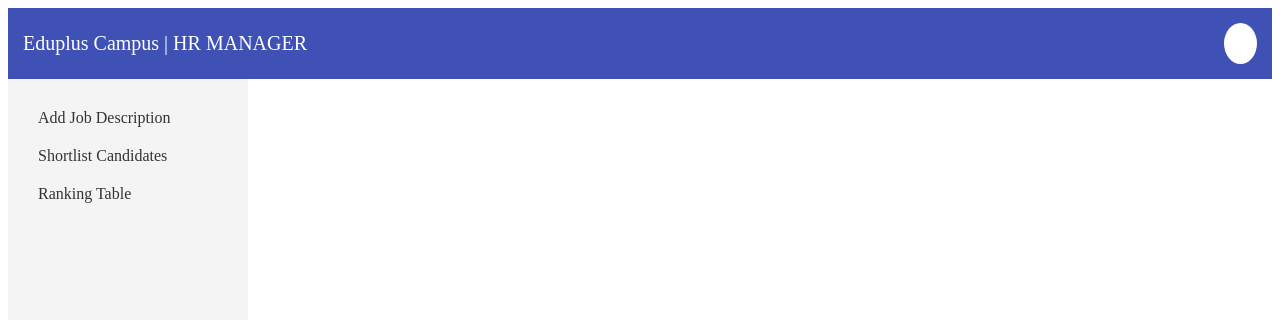
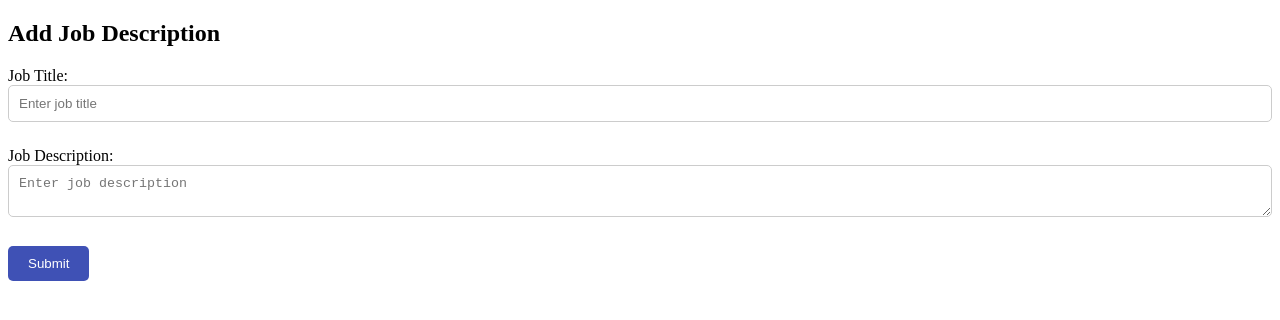
Before and after one commit to pratikk2609/Eduplus_Project, a Vue app: page /hr in a window 1280 px wide. Shown: the top 320 px of the page. Built offline with nearby package versions, Linux system fonts and the light colour scheme.

Commit message:
hr page skills extracted from front end

```diff
--- a/src/components/HR.vue
+++ b/src/components/HR.vue
@@ -1,303 +1,92 @@
 <template>
   <div>
-    <div class="header">
-      <div class="header-title">Eduplus Campus | HR MANAGER</div>
-      <div class="header-right">
-        <button class="profile-btn" @click="toggleDropdown">H</button>
-        <div class="dropdown" v-if="dropdownVisible">
-          <router-link to="/profile">Profile</router-link>
-          <router-link to="/login" @click="logout">Logout</router-link>
-        </div>
-      </div>
-    </div>
-
-    <div class="content">
-
-      <div class="sidebar">
-        <a @click="showAddJobForm">Add Job Description</a>
-        <a @click="shortlistCandidates">Shortlist Candidates</a>
-        <a @click="fetchRankingTable">Ranking Table</a>
-      </div>
-
-
-      <div class="main-content">
-
-        <div v-if="isJobFormVisible">
     <h2>Add Job Description</h2>
     <form @submit.prevent="submitJobDescription">
       <div class="form-group">
-              <label for="job-title">Job Title</label>
-              <input type="text" id="job-title" v-model="jobTitle" placeholder="Enter job title" required />
+        <label for="jobTitle">Job Title:</label>
+        <input
+          type="text"
+          id="jobTitle"
+          v-model="jobTitle"
+          placeholder="Enter job title"
+          required
+        />
       </div>
       <div class="form-group">
-              <label for="job-description">Job Description</label>
-              <textarea id="job-description" v-model="jobDescription" placeholder="Enter job description" required></textarea>
+        <label for="jobDescription">Job Description:</label>
+        <textarea
+          id="jobDescription"
+          v-model="jobDescription"
+          placeholder="Enter job description"
+          required
+        ></textarea>
       </div>
-            <button type="submit">Submit Job Description</button>
+      <button type="submit">Submit</button>
     </form>
-        </div>
-
-        <div v-if="isShortlistVisible">
-          <h3>Apply Filters</h3>
-
-          <div class="filter-chips">
-            <span v-for="filter in selectedFilters" :key="filter" class="chip">
-              {{ filter }} <button @click="removeFilter(filter)">x</button>
-            </span>
-          </div>
-
-          <div class="filter-options">
-            <label class="filter-option" v-for="option in filterOptions" :key="option.name">
-              <input type="checkbox" :value="option.name" v-model="selectedFilters" />
-              <i :class="option.icon"></i> {{ option.name }}
-            </label>
-          </div>
-
-          <div v-if="selectedFilters.includes('10th')">
-            <label for="10th-score">10th Percentage:</label>
-            <input type="number" v-model="filter10th" placeholder="Enter 10th percentage" />
-          </div>
-
-          <div v-if="selectedFilters.includes('12th')">
-            <label for="12th-score">12th Percentage:</label>
-            <input type="number" v-model="filter12th" placeholder="Enter 12th percentage" />
-          </div>
-
-          <div v-if="selectedFilters.includes('CGPA')">
-            <label for="cgpa">CGPA:</label>
-            <input type="number" v-model="filterCGPA" placeholder="Enter CGPA" />
-          </div>
-
-          <div v-if="selectedFilters.includes('Skills')">
-            <label for="skills">Skills (comma separated):</label>
-            <input type="text" v-model="filterSkills" placeholder="Enter skills" />
-          </div>
-
-          <button @click="applyFilters">Apply Filters</button>
-        </div>
-
-
-        <div v-if="isShortlistVisible && shortlistedResumes.length > 0">
-          <h2>Shortlist Candidates</h2>
-          <table>
-            <thead>
-              <tr>
-                <th>Sr. No</th>
-                <th>Name</th>
-                <th>Download Resume</th>
-              </tr>
-            </thead>
-            <tbody>
-              <tr v-for="(resume, index) in filteredResumes" :key="resume.id">
-                <td>{{ index + 1 }}</td>
-                <td>{{ resume.name }}</td>
-                <td><button @click="downloadResume(resume.fileUrl)">Download Resume</button></td>
-              </tr>
-            </tbody>
-          </table>
-        </div>
-
-        <div v-if="isRankingTableVisible">
-          <h2>Ranking Table</h2>
-          <table>
-            <thead>
-              <tr>
-                <th>Rank</th>
-                <th>Name</th>
-                <th>CGPA</th>
-                <th>Experience (Years)</th>
-                <th>Skills</th>
-                <th>Achievements</th>
-                <th>Download Resume</th>
-              </tr>
-            </thead>
-            <tbody>
-              <tr v-for="(student, index) in rankedStudents" :key="student.id">
-                <td>{{ index + 1 }}</td>
-                <td>{{ student.name }}</td>
-                <td>{{ student.cgpa }}</td>
-                <td>{{ student.experience }}</td>
-                <td>{{ student.skills.join(', ') }}</td>
-                <td>{{ student.achievements }}</td>
-                <td><button @click="downloadResume(student.fileUrl)">Download Resume</button></td>
-              </tr>
-            </tbody>
-          </table>
-        </div>
-      </div>
-    </div>
   </div>
 </template>
 
+<script>
+import axios from "axios";
 
-<script>
 export default {
   data() {
     return {
-      dropdownVisible: false,
-      isJobFormVisible: false,
-      isShortlistVisible: false,
-      isRankingTableVisible: false,
-      jobTitle: '',
-      jobDescription: '',
-      resumes: [],
-      rankedStudents: [],
-      shortlistedResumes: [],
-      selectedFilters: [],
-      filterOptions: [
-        { name: '10th', icon: 'fa fa-graduation-cap' },
-        { name: '12th', icon: 'fa fa-graduation-cap' },
-        { name: 'CGPA', icon: 'fa fa-trophy' },
-        { name: 'Skills', icon: 'fa fa-cogs' }
-      ],
-      filter10th: '',
-      filter12th: '',
-      filterCGPA: '',
-      filterSkills: '',
-      filteredResumes: []
+      jobTitle: "", // Store the job title
+      jobDescription: "", // Store the job description
     };
   },
   methods: {
-    toggleDropdown() {
-      this.dropdownVisible = !this.dropdownVisible;
-    },
-    logout() {
-      this.$router.push("/login");
-    },
-    showAddJobForm() {
-      this.isJobFormVisible = true;
-      this.isShortlistVisible = false;
-      this.isRankingTableVisible = false;
-    },
-    shortlistCandidates() {
-      this.isJobFormVisible = false;
-      this.isRankingTableVisible = false;
-      this.isShortlistVisible = true;
-      this.shortlistedResumes = [
-        { id: 1, name: 'John Doe', fileUrl: '/path/to/resume1.pdf' },
-        { id: 2, name: 'Jane Smith', fileUrl: '/path/to/resume2.pdf' },
-        { id: 3, name: 'Michael Johnson', fileUrl: '/path/to/resume3.pdf' },
-      ];
-      this.filteredResumes = [...this.shortlistedResumes];
-    },
-    fetchRankingTable() {
-      this.isJobFormVisible = false;
-      this.isShortlistVisible = false;
-      this.isRankingTableVisible = true;
-      this.rankedStudents = [
-        { id: 1, name: 'Student 1', cgpa: 8.5, experience: 2, skills: ['Java', 'Python'], achievements: 'Hackathon Winner', fileUrl: '/path/to/resume1.pdf' },
-        { id: 2, name: 'Student 2', cgpa: 9.1, experience: 1, skills: ['React', 'Node.js'], achievements: 'AWS Certification', fileUrl: '/path/to/resume2.pdf' },
-        { id: 3, name: 'Student 3', cgpa: 8.8, experience: 1, skills: ['C++', 'Django'], achievements: 'Top 10 in Coding Contest', fileUrl: '/path/to/resume3.pdf' },
-      ];
-    },
-    submitJobDescription() {
-      console.log('Job Description Submitted:', this.jobTitle, this.jobDescription);
-      this.jobTitle = '';
-      this.jobDescription = '';
-    },
-    applyFilters() {
-      this.filteredResumes = this.shortlistedResumes.filter(resume => {
-        let match = true;
-        if (this.selectedFilters.includes('10th') && this.filter10th) {
-          match = match && resume['10th'] >= this.filter10th;
+    async submitJobDescription() {
+      if (!this.jobDescription) {
+        alert("Please fill in the job description.");
+        return;
       }
-        if (this.selectedFilters.includes('12th') && this.filter12th) {
-          match = match && resume['12th'] >= this.filter12th;
-        }
-        if (this.selectedFilters.includes('CGPA') && this.filterCGPA) {
-          match = match && resume['CGPA'] >= this.filterCGPA;
-        }
-        if (this.selectedFilters.includes('Skills') && this.filterSkills) {
-          match = match && resume['skills'].includes(this.filterSkills);
-        }
-        return match;
-      });
-    },
-    removeFilter(filter) {
-      const index = this.selectedFilters.indexOf(filter);
-      if (index !== -1) {
-        this.selectedFilters.splice(index, 1);
+
+      const jobData = {
+        job_title: this.jobTitle,        // Include job title in the data sent to the backend
+        job_description: this.jobDescription, // Send job description
+      };
+
+      try {
+        const response = await axios.post(
+          "http://127.0.0.1:8000/hr-skills", // FastAPI endpoint for extracting skills
+          jobData,
+          { headers: { "Content-Type": "application/json" } }
+        );
+
+        console.log("Server Response:", response.data);
+        alert("Job description and skills extracted successfully!");
+
+        // Clear form fields after submission
+        this.jobTitle = "";
+        this.jobDescription = "";
+      } catch (error) {
+        console.error("Error submitting job description:", error);
+        alert("Failed to submit job description. Please try again.");
       }
     },
-    downloadResume(fileUrl) {
-      window.location.href = fileUrl;
-    }
-  }
+  },
 };
 </script>
 
 <style scoped>
-.header {
-  background-color: #3f51b5;
-  color: white;
-  padding: 15px;
-  display: flex;
-  justify-content: space-between;
-  align-items: center;
-}
-.header-title {
-  font-size: 20px;
-}
-.header-right {
-  position: relative;
-  display: inline-block;
-}
-.dropdown {
-  position: absolute;
-  background-color: #f9f9f9;
-  min-width: 100px;
-  box-shadow: 0px 8px 16px 0px rgba(0,0,0,0.2);
-  z-index: 1;
-  right: 0;
-}
-.dropdown a {
-  color: black;
-  padding: 12px 16px;
-  text-decoration: none;
-  display: block;
-}
-.dropdown a:hover {
-  background-color: #f1f1f1;
-}
-.profile-btn {
-  cursor: pointer;
-  background-color: #fff;
-  border: none;
-  padding: 10px;
-  border-radius: 50%;
-  font-size: 18px;
-}
-
-.content {
-  display: flex;
-  height: 100vh;
-}
-.sidebar {
-  width: 200px;
-  background-color: #f4f4f4;
-  padding: 20px;
-}
-.sidebar a {
-  display: block;
-  padding: 10px;
-  text-decoration: none;
-  color: #333;
-  cursor: pointer;
-}
-.sidebar a:hover {
-  background-color: #ddd;
-}
-
-.main-content {
-  flex-grow: 1;
-  padding: 20px;
-  background-color: white;
-}
-
+/* Styling from your initial example */
 .form-group {
   margin-bottom: 15px;
 }
-
+input,
+textarea {
+  width: 100%;
+  padding: 10px;
+  border: 1px solid #ccc;
+  border-radius: 5px;
+  margin-bottom: 10px;
+  box-sizing: border-box;
+}
+textarea {
+  resize: vertical;
+}
 button {
   padding: 10px 20px;
   background-color: #3f51b5;
@@ -306,64 +95,7 @@ button {
   border-radius: 5px;
   cursor: pointer;
 }
-
 button:hover {
-  background-color: #2c3e99;
-}
-
-table {
-  width: 100%;
-  border-collapse: collapse;
-  margin-top: 20px;
-}
-
-table, th, td {
-  border: 1px solid #ddd;
-}
-
-th, td {
-  padding: 10px;
-  text-align: left;
-}
-
-th {
-  background-color: #f4f4f4;
-}
-
-.filter-chips {
-  margin-bottom: 10px;
-}
-
-.chip {
-  display: inline-block;
-  background-color: #3f51b5;
-  color: white;
-  padding: 5px 10px;
-  border-radius: 20px;
-  margin-right: 5px;
-}
-
-.chip button {
-  background-color: transparent;
-  color: white;
-  border: none;
-  cursor: pointer;
-}
-
-.filter-options {
-  margin-bottom: 20px;
-}
-
-.filter-option {
-  display: flex;
-  align-items: center;
-}
-
-.filter-option input {
-  margin-right: 10px;
-}
-
-.filter-option i {
-  margin-right: 5px;
+  background-color: #303f9f;
 }
 </style>
```
Also changed, not shown: 1 other file (tests, documents, lock files or other folders). Lines whose indentation alone changed are shown as unchanged.
